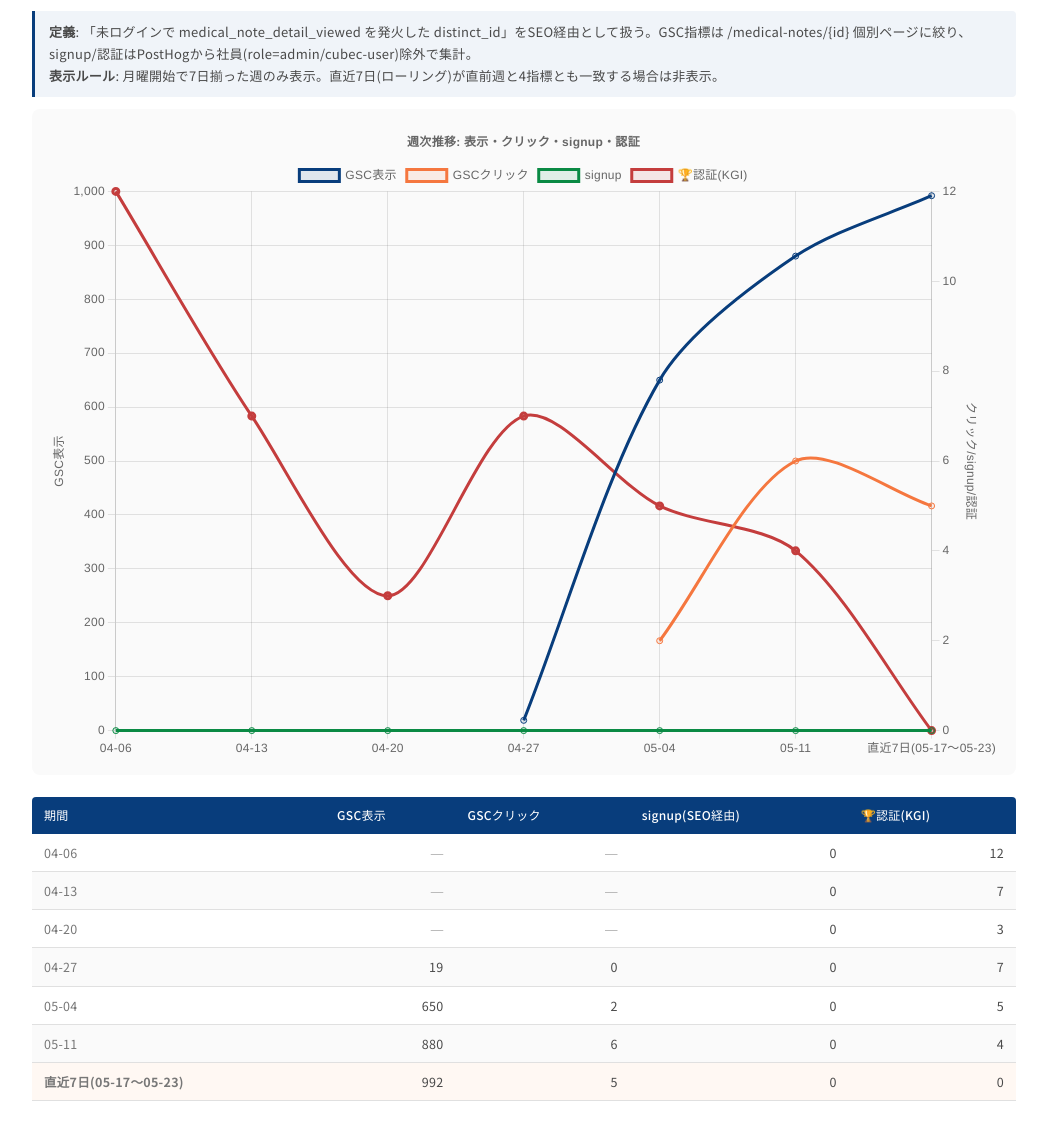
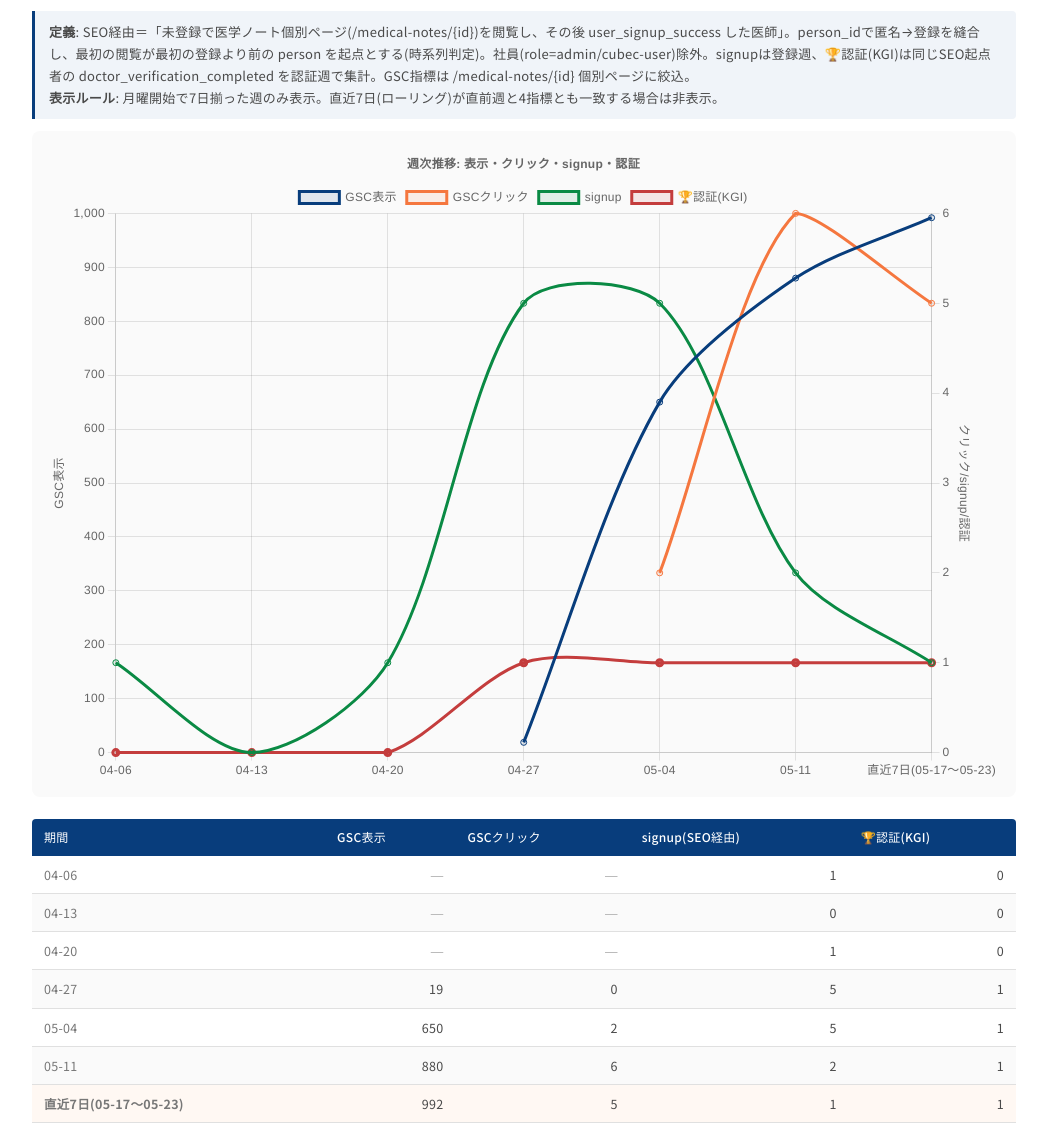
Before and after one commit to okui-dev/cubec-seo-dashboard, a plain HTML site: page index.html in a window 1280 px wide. Shown: the part 250-1376 px from the top of the page, without its empty margins (116-1163 px from the left). Drawn offline with nearby package versions, Linux system fonts and the light colour scheme.

Commit message:
SEO dashboard: signup/KGI測定修正を反映（時系列方式・person_id縫合）
signup_completed→user_signup_success / distinct_id→person_id / SEO定義=未登録閲覧→登録

Co-Authored-By: Claude Opus 4.7 (1M context) <noreply@anthropic.com>

```diff
--- a/index.html
+++ b/index.html
@@ -34,9 +34,9 @@ td.date{font-variant-numeric:tabular-nums;color:#777}
 <div class="subtitle">対象: cubec-ai.com の /medical-notes/{id} 個別記事 / 社員(role=admin/cubec-user)除外</div>
 
 <h2>📅 週次推移 4指標(医学ノートSEO経由・社員除外)</h2>
-<div class="note"><strong>定義</strong>: 「未ログインで medical_note_detail_viewed を発火した distinct_id」をSEO経由として扱う。GSC指標は /medical-notes/{id} 個別ページに絞り、signup/認証はPostHogから社員(role=admin/cubec-user)除外で集計。<br><strong>表示ルール</strong>: 月曜開始で7日揃った週のみ表示。直近7日(ローリング)が直前週と4指標とも一致する場合は非表示。</div>
+<div class="note"><strong>定義</strong>: SEO経由＝「未登録で医学ノート個別ページ(/medical-notes/{id})を閲覧し、その後 user_signup_success した医師」。person_idで匿名→登録を縫合し、最初の閲覧が最初の登録より前の person を起点とする(時系列判定)。社員(role=admin/cubec-user)除外。signupは登録週、🏆認証(KGI)は同じSEO起点者の doctor_verification_completed を認証週で集計。GSC指標は /medical-notes/{id} 個別ページに絞込。<br><strong>表示ルール</strong>: 月曜開始で7日揃った週のみ表示。直近7日(ローリング)が直前週と4指標とも一致する場合は非表示。</div>
 <div class="chart-wrap"><canvas id="chart-weekly" height="200"></canvas></div>
-<table><thead><tr><th>期間</th><th>GSC表示</th><th>GSCクリック</th><th>signup(SEO経由)</th><th>🏆認証(KGI)</th></tr></thead><tbody><tr><td class="date">04-06</td><td class="num"><span class="dim">―</span></td><td class="num"><span class="dim">―</span></td><td class="num">0</td><td class="num">12</td></tr><tr><td class="date">04-13</td><td class="num"><span class="dim">―</span></td><td class="num"><span class="dim">―</span></td><td class="num">0</td><td class="num">7</td></tr><tr><td class="date">04-20</td><td class="num"><span class="dim">―</span></td><td class="num"><span class="dim">―</span></td><td class="num">0</td><td class="num">3</td></tr><tr><td class="date">04-27</td><td class="num">19</td><td class="num">0</td><td class="num">0</td><td class="num">7</td></tr><tr><td class="date">05-04</td><td class="num">650</td><td class="num">2</td><td class="num">0</td><td class="num">5</td></tr><tr><td class="date">05-11</td><td class="num">880</td><td class="num">6</td><td class="num">0</td><td class="num">4</td></tr><tr style="background:#fff8f3"><td class="date"><strong>直近7日(05-17〜05-23)</strong></td><td class="num">992</td><td class="num">5</td><td class="num">0</td><td class="num">0</td></tr></tbody></table>
+<table><thead><tr><th>期間</th><th>GSC表示</th><th>GSCクリック</th><th>signup(SEO経由)</th><th>🏆認証(KGI)</th></tr></thead><tbody><tr><td class="date">04-06</td><td class="num"><span class="dim">―</span></td><td class="num"><span class="dim">―</span></td><td class="num">1</td><td class="num">0</td></tr><tr><td class="date">04-13</td><td class="num"><span class="dim">―</span></td><td class="num"><span class="dim">―</span></td><td class="num">0</td><td class="num">0</td></tr><tr><td class="date">04-20</td><td class="num"><span class="dim">―</span></td><td class="num"><span class="dim">―</span></td><td class="num">1</td><td class="num">0</td></tr><tr><td class="date">04-27</td><td class="num">19</td><td class="num">0</td><td class="num">5</td><td class="num">1</td></tr><tr><td class="date">05-04</td><td class="num">650</td><td class="num">2</td><td class="num">5</td><td class="num">1</td></tr><tr><td class="date">05-11</td><td class="num">880</td><td class="num">6</td><td class="num">2</td><td class="num">1</td></tr><tr style="background:#fff8f3"><td class="date"><strong>直近7日(05-17〜05-23)</strong></td><td class="num">992</td><td class="num">5</td><td class="num">1</td><td class="num">1</td></tr></tbody></table>
 
 <h2>🔍 インデックス率</h2>
 <div class="cards">
@@ -44,10 +44,10 @@ td.date{font-variant-numeric:tabular-nums;color:#777}
   <div class="card"><div class="label">URL検査サンプル</div><div class="value">0 / 0</div><div class="delta">検査済みURL中のindexed数</div></div>
 </div>
 
-<div class="footnote">GSC指標は /medical-notes/{id} 個別ページに絞込。signup/認証はPostHog（手動更新）。インデックス率はGSC UI実測値を手動反映。</div>
+<div class="footnote">GSC指標は /medical-notes/{id} 個別ページに絞込。signup/認証はPostHogから person_id縫合・時系列判定で自動集計（fetch_posthog_weekly.py）。インデックス率はGSC UI実測値を手動反映。</div>
 
 <script>
-const weeklyData = [{"week": "2026-04-06", "label": "04-06", "impressions": 0, "clicks": 0, "signups": 0, "verifications": 12}, {"week": "2026-04-13", "label": "04-13", "impressions": 0, "clicks": 0, "signups": 0, "verifications": 7}, {"week": "2026-04-20", "label": "04-20", "impressions": 0, "clicks": 0, "signups": 0, "verifications": 3}, {"week": "2026-04-27", "label": "04-27", "impressions": 19, "clicks": 0, "signups": 0, "verifications": 7}, {"week": "2026-05-04", "label": "05-04", "impressions": 650, "clicks": 2, "signups": 0, "verifications": 5}, {"week": "2026-05-11", "label": "05-11", "impressions": 880, "clicks": 6, "signups": 0, "verifications": 4}, {"week": "trailing7d", "label": "直近7日(05-17〜05-23)", "impressions": 992, "clicks": 5, "signups": 0, "verifications": 0, "is_trailing": true}];
+const weeklyData = [{"week": "2026-04-06", "label": "04-06", "impressions": 0, "clicks": 0, "signups": 1, "verifications": 0}, {"week": "2026-04-13", "label": "04-13", "impressions": 0, "clicks": 0, "signups": 0, "verifications": 0}, {"week": "2026-04-20", "label": "04-20", "impressions": 0, "clicks": 0, "signups": 1, "verifications": 0}, {"week": "2026-04-27", "label": "04-27", "impressions": 19, "clicks": 0, "signups": 5, "verifications": 1}, {"week": "2026-05-04", "label": "05-04", "impressions": 650, "clicks": 2, "signups": 5, "verifications": 1}, {"week": "2026-05-11", "label": "05-11", "impressions": 880, "clicks": 6, "signups": 2, "verifications": 1}, {"week": "trailing7d", "label": "直近7日(05-17〜05-23)", "impressions": 992, "clicks": 5, "signups": 1, "verifications": 1, "is_trailing": true}];
 new Chart(document.getElementById('chart-weekly'), {
   type: 'line',
   data: {
```
